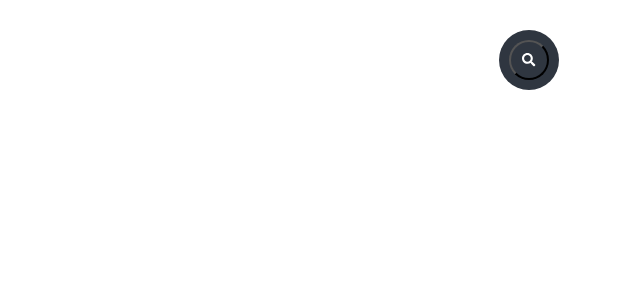
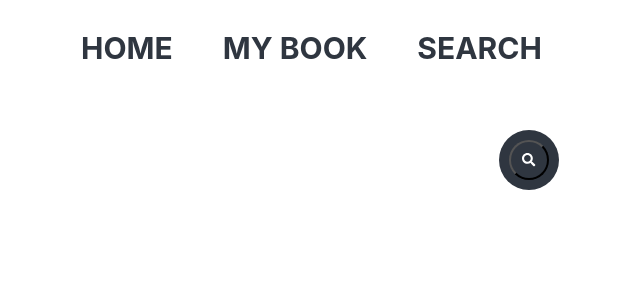
Before and after one commit to joshinasla/book_leapfrog, a React (Create React App) app: page /search in a window 1280 px wide. Shown: the top 300 px of the page, without its empty margins (111-751 px from the left). Built offline with nearby package versions, Linux system fonts and the light colour scheme.

Commit message:
design almost

```diff
--- a/src/components/DisplayList/DisplayList.css
+++ b/src/components/DisplayList/DisplayList.css
@@ -2,7 +2,7 @@
 }
 .container {
   width: 500px;
-  height: 300px;
+
   left: 50%;
   max-height: 400px;
   background-color: #1b1b1e;
@@ -31,6 +31,7 @@
 .cover {
   padding: 10px;
   display: inline-flex;
+  height: 160px;
 }
 .img-box {
   float: left;
@@ -122,6 +123,9 @@
   overflow: auto;
   height: 100px;
 }
+::-webkit-scrollbar {
+  width: 5px;
+}
 
 .popover-wrapper:hover .popover-content {
   opacity: 1;
@@ -138,6 +142,7 @@ a {
 
 .see-more-text {
   float: right;
+  padding-right: 20px;
 }
 
 .lower-content {
@@ -145,4 +150,11 @@ a {
 }
 .my-book-btn {
   margin-left: 45%;
+  background-color: #d8dbe2;
+  color: #373f51;
+  font-weight: 600;
+  padding: 10px;
+  border-radius: 5px;
+  border: none;
+  margin-bottom: 5px;
 }
--- a/src/pages/SearchBook/SearchBook.css
+++ b/src/pages/SearchBook/SearchBook.css
@@ -6,6 +6,7 @@
   height: 40px;
   border-radius: 40px;
   padding: 10px;
+  margin-top: 100px;
 }
 .searchBox:hover > .searchbox {
   width: 140px;
--- a/src/pages/SearchBook/SearchBook.js
+++ b/src/pages/SearchBook/SearchBook.js
@@ -7,6 +7,7 @@ import DisplayList from "../../components/DisplayList/DisplayList";
 import SearchArea from "../../components/SearchArea";
 import "./SearchBook.css";
 import { Link } from "react-router-dom";
+import NavBar from "../../components/NavBar/NavBar";
 
 class SearchBook extends Component {
   constructor(props) {
@@ -84,7 +85,10 @@ class SearchBook extends Component {
             </Link>
           </div>
         </form> */}
-
+        <div className="nav-bar-wrapper">
+          <NavBar />
+        </div>
+        <div className="search-area-content">
           <SearchArea
             searchBook={this.searchBook}
             handleSearch={this.handleSearch}
@@ -102,6 +106,7 @@ class SearchBook extends Component {
             )}
           </div>
         </div>
+      </div>
     );
   }
 }
```
Lines whose indentation alone changed are shown as unchanged.
